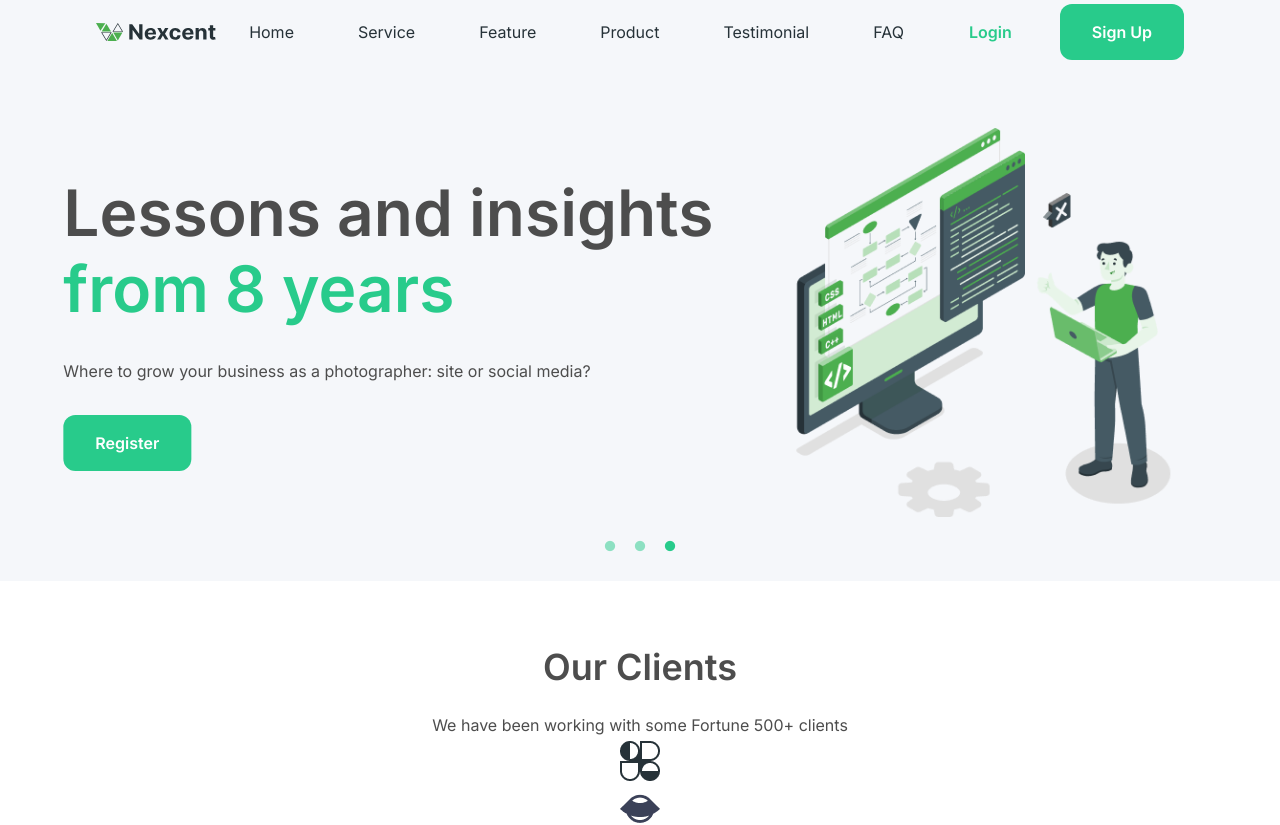
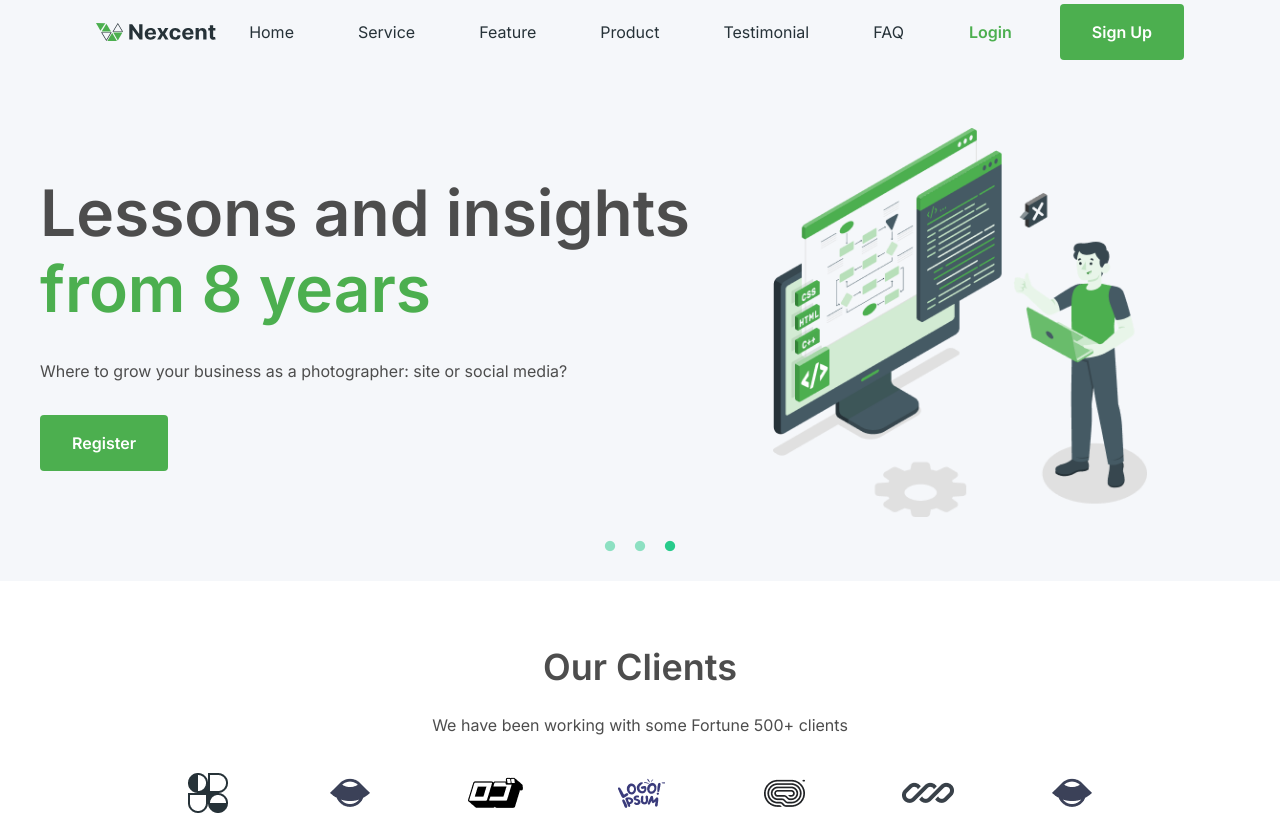
Before and after one commit to 103844926/loginpage, a React (Create React App) app: page /home in a window 1280 px wide. Shown: the top 825 px of the page. Built offline with nearby package versions, Linux system fonts and the light colour scheme.

Commit message:
Themes and global scss adjustment

```diff
--- a/src/const/image.const.js
+++ b/src/const/image.const.js
@@ -37,11 +37,6 @@ export const HomeImages = {
     landlogo5: '/images/img-landing-client5.png',
     landlogo6: '/images/img-landing-client6.png',
 
-    /// Icons
-    landicon1: '/images/img-landing-icon1.png',
-    landicon2: '/images/img-landing-icon2.png',
-    landicon3: '/images/img-landing-icon3.png',
-
     /// Avatar
     TimSmith: '/images/img-landing-avatim.png'
 };
--- a/src/const/index.js
+++ b/src/const/index.js
@@ -1 +1 @@
-export { CommonImages, HeaderImages, FooterImages, HomeImages } from './image.const.js';
+export { CommonImages, HeaderImages, FooterImages, HomeImages } from './image.const';
--- a/src/themes/components.js
+++ b/src/themes/components.js
@@ -5,7 +5,7 @@ const components = {
   MuiButton: {
     styleOverrides: {
       root: {
-        borderRadius: 12,
+        borderRadius: 4,
         padding: '8px 24px',
         textTransform: 'none',
         fontWeight: 600,
--- a/src/themes/palates.js
+++ b/src/themes/palates.js
@@ -1,7 +1,7 @@
 const palette= {
     mode: 'light',
     primary: {
-      main: '#28cb8b',
+      main: '#4CAF4F',
     },
 
     secondary: {
--- a/src/themes/styles/global.scss
+++ b/src/themes/styles/global.scss
@@ -19,6 +19,14 @@
     margin-right: auto;
 }
 
+.column-typography {
+    display: flex !important;
+    flex-direction: column !important;
+    flex-wrap: wrap !important;
+    gap: 16px !important;
+    align-items: flex-start;
+}
+
 .small-column-center {
     position: relative;
     display: flex;
@@ -26,9 +34,9 @@
     align-items: center;
     text-align: center;
     justify-content: center;
-    max-width: 317px;
-    margin-left: auto;
-    margin-right: auto;
+    padding: 16px 12px;
+    max-width: 300px;
+    gap: 16px;
 }
 
 .small-column-center img {
@@ -51,21 +59,68 @@
     }
 }
 
+.flex-box-normal {
+    display: flex;
+    align-items: center;
+    justify-content: space-between;
+    flex-direction: column;
+    flex-wrap: wrap;
+    padding: 0 48px;
+
+    @media (min-width: 900px) {
+        flex-direction: row;
+    }
+}
+
+.social-icon {
+    color: #fff !important;
+    background-color: rgba(255, 255, 255, 0.1) !important
+}
+
+.social-icon:hover {
+    background-color: rgba(255, 255, 255, 0.2) !important
+}
+
+.footer-link {
+    color: #fff !important;
+    background-color: transparent !important;
+    justify-content: flex-start !important;
+    padding: 12px 0px !important;
+}
+
+.footer-link:hover {
+    background-color: 'transparent' !important;
+}
+
+.email-type-field {
+    color: #f5f7fa !important;
+    background-color: rgba(255, 255, 255, 0.2) !important;
+    border-radius: 8px !important;
+}
+
+.email-type-label {
+    color: #D9DBE1 !important;
+}
+
 .overlay-content {
     position: relative;
     bottom: 70px;
     left: 0;
     right: 0;
-    width: 85%;
+    width: 95%;
     display: flex;
     flex-direction: column;
     justify-content: center;
     align-items: center;
+    border-radius: 8px;
     gap: 16px;
+    padding: 10px 0px;
     min-height: 180px;
+    box-shadow: 0 4px 12px rgba(0, 0, 0, 0.15);
+    ;
 }
 
-.Stack-container {
+.stack-container {
     display: flex;
     flex-direction: row !important;
     flex-wrap: wrap !important;
```
Also changed, not shown: 1 other file (tests, documents, lock files or other folders).
